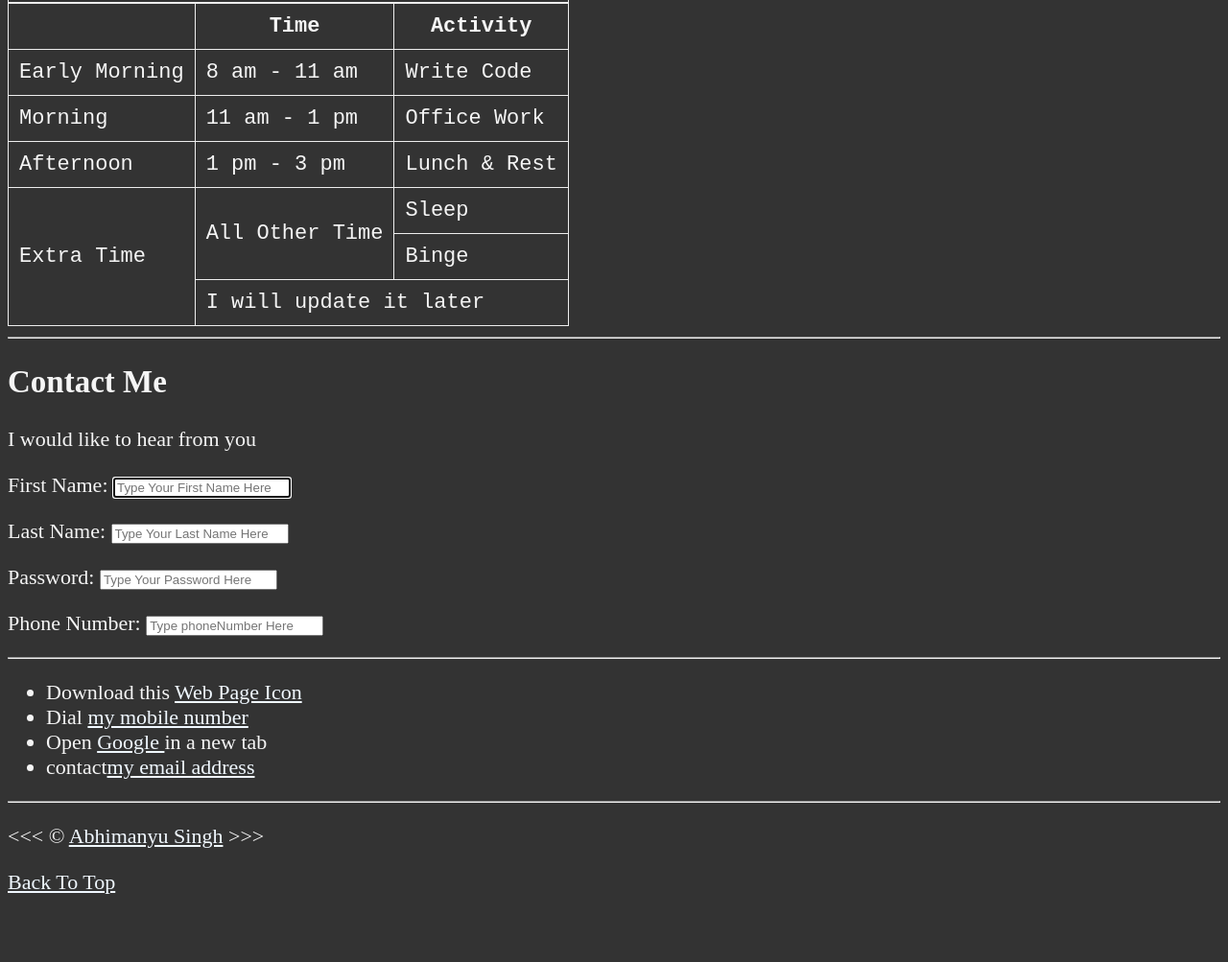
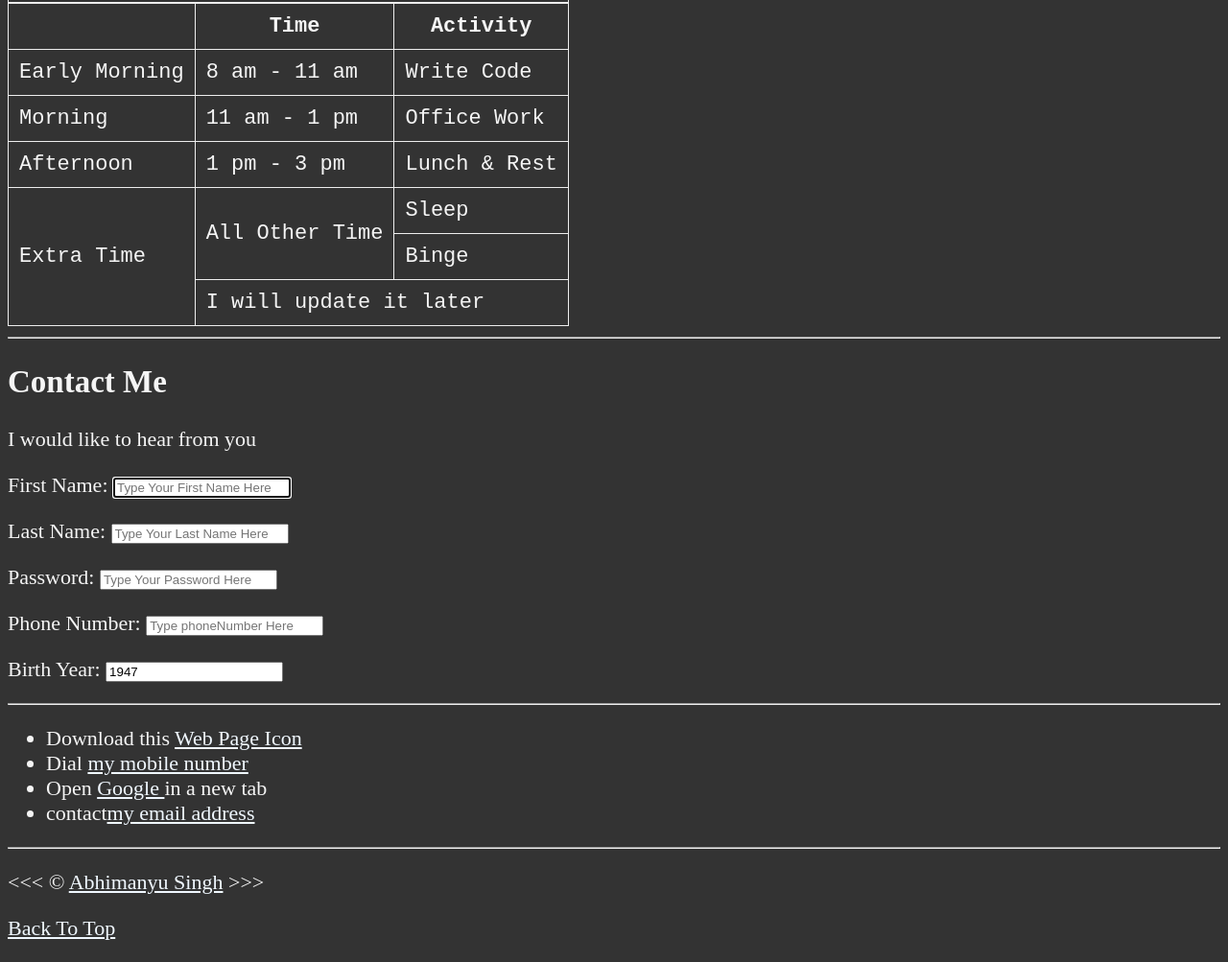
Before and after one commit to AbhimanyuSinghh/html, a plain HTML site: page index.html in a window 1280 px wide. Shown: the part 2451-3454 px from the top of the page at 96% size. Before the commit the page ends 3406 px from the top, so only its background shows below. Drawn offline with Linux system fonts and the light colour scheme.

Commit message:
added year label and type number

```diff
--- a/index.html
+++ b/index.html
@@ -292,6 +292,12 @@
                         placeholder="Type phoneNumber Here"
                         pattern="[0-9]{3}-[0-9]{10}" required>
                     </p>
+                    <p>
+                        <label for="decade"> Birth Year:</label>
+                        <input type="number" name="decade" id="decade"
+                        step="1" value="1947">
+                    </p>
+
                 </form>
 
             </article>
```
